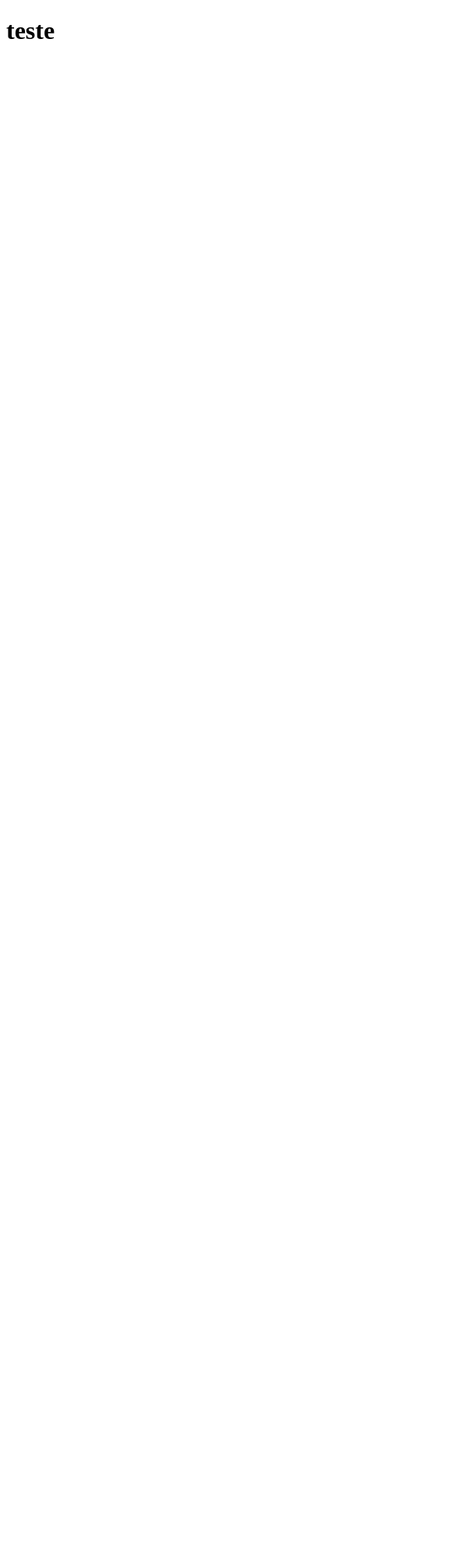
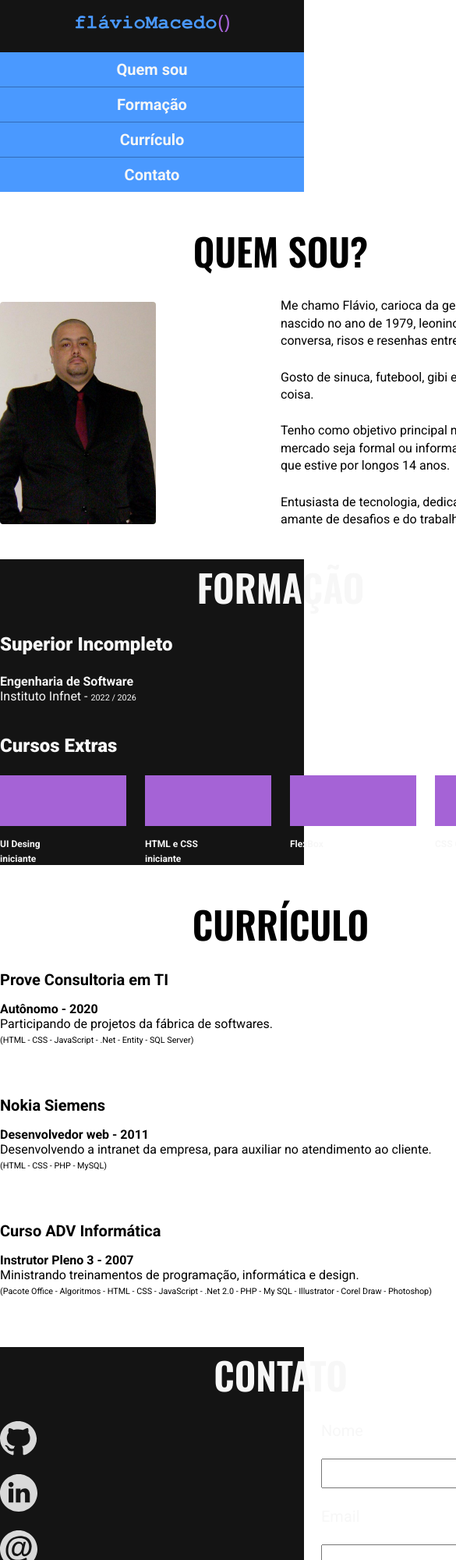
Before and after one commit to MacedoFlavio/MyPage, a plain HTML site: page index.html in a window 390 px wide. Shown: the top 2000 px of the page at 78% size, 585 px wide, since content can reach past the window. Before the commit the page ends 865 px from the top, so only its background shows below. Drawn offline with nearby package versions, Linux system fonts and the light colour scheme.

Commit message:
entrega do trabalho TP 10 - completo data 20220803

```diff
--- /dev/null
+++ b/css/contato.css
@@ -0,0 +1,45 @@
+.contato {
+  display: grid;
+  grid-template-areas:
+    "title title"
+    "listIcons form";
+  justify-content: space-between;
+  align-content: start;
+}
+
+.contato h1 {
+  grid-area: title;
+}
+
+.contato-icons {
+  grid-area: listIcons;
+  display: flex;
+  flex-direction: column;
+  gap: 1.5rem;
+  width: 3rem;
+}
+
+.contato-form form {
+  grid-area: form;
+  display: flex;
+  flex-direction: column;
+  gap: 1.5rem;
+}
+
+.contato-form form input[type="text"],
+.contato-form form input[type="email"] {
+  width: 18.75rem;
+  height: 2rem;
+}
+
+.contato-form form label {
+  font-size: 1.25rem;
+}
+
+button {
+  display: block;
+  width: 150px;
+  height: 40px;
+  background: #4a99ff;
+  border-radius: 4px;
+}
--- /dev/null
+++ b/css/curriculo.css
@@ -0,0 +1,16 @@
+.curriculo-descricao-itens {
+  margin-bottom: 4rem;
+}
+
+.curriculo-descricao-itens h3 {
+  font-size: 1.25rem;
+  margin-bottom: 1rem;
+}
+
+.curriculo-descricao-itens h5 {
+  font-size: 1rem;
+}
+
+.curriculo-descricao-itens span {
+  font-size: 0.675rem;
+}
--- /dev/null
+++ b/css/footer.css
@@ -0,0 +1,11 @@
+footer {
+  display: grid;
+  grid-template-columns: 1fr 1fr;
+  justify-items: end;
+  align-items: center;
+}
+
+.footer-icons ul {
+  display: flex;
+  gap: 1.5rem;
+}
--- /dev/null
+++ b/css/formacao.css
@@ -0,0 +1,27 @@
+.formacao-info h1,
+h2 {
+  margin-bottom: 1.5rem;
+}
+
+.formacao-info p span {
+  font-size: 0.675rem;
+}
+
+.formacao-cursoExtras h2 {
+  margin-top: 2.5rem;
+}
+
+.formacao-certificados {
+  display: flex;
+  flex: 1;
+  gap: 1.5rem;
+}
+
+.formacao-certificados-itens img {
+  margin-bottom: 0.75rem;
+}
+
+.formacao-certificados-itens span {
+  font-size: 0.75rem;
+  font-weight: 600;
+}
--- /dev/null
+++ b/css/global.css
@@ -0,0 +1,75 @@
+body,
+html,
+h1,
+h2,
+h3,
+h5,
+p,
+ul,
+li,
+a,
+img {
+  margin: 0;
+  padding: 0;
+  box-sizing: border-box;
+}
+
+body {
+  font-family: "Roboto", sans-serif;
+}
+
+ul {
+  list-style: none;
+}
+
+a {
+  text-decoration: none;
+}
+
+img {
+  width: 100%;
+  max-width: 200px;
+  display: block;
+}
+
+p {
+  font-size: 1rem;
+  font-weight: 400;
+}
+
+h1 {
+  font-family: "Oswald", sans-serif;
+  text-transform: uppercase;
+  font-size: 3rem;
+  text-align: center;
+  margin-bottom: 1.5rem;
+}
+
+h2 {
+  font-size: 1, 25rem;
+  font-weight: 900;
+}
+
+h3 {
+  font-size: 1rem;
+  font-weight: 700;
+}
+
+#quemsou,
+#formacao,
+#curriculo,
+#contato {
+  width: 45rem;
+  margin: 2.5rem auto;
+}
+
+.row {
+  width: 100%;
+  background: #141414;
+  color: #f7f7f7;
+  padding: 1.5rem 0;
+}
+
+.row:nth-child(5) {
+  margin-bottom: 20rem;
+}
--- /dev/null
+++ b/css/header.css
@@ -0,0 +1,78 @@
+.header {
+  display: grid;
+  grid-template-columns: 12.5rem 1fr;
+  align-items: center;
+  min-height: 7.5rem;
+  padding: 1.25rem;
+}
+
+.header-menu ul {
+  display: flex;
+  justify-content: end;
+  gap: 1.25rem;
+}
+
+.header-menu a {
+  color: #f7f7f7;
+  font-size: 1.25rem;
+  font-weight: 600;
+  padding: 0.625rem 1.25rem;
+  background: #4a99ff;
+  display: inline-block;
+  border-radius: 4px;
+  transition: 0.2s;
+}
+
+.header-menu a:hover {
+  background: #336cb7;
+  color: #4a99ff;
+}
+
+/* medias header */
+@media (max-width: 50rem) {
+  .header {
+    grid-template-columns: 1fr;
+    padding: 1rem;
+    justify-items: center;
+    gap: 1.25rem;
+  }
+
+  .row {
+    padding: 0;
+  }
+}
+
+@media (max-width: 37.5rem) {
+  .header {
+    grid-template-columns: 1fr;
+    padding: 0;
+    justify-items: center;
+    gap: 1.25rem;
+  }
+  .header-logo {
+    margin-top: 0.5rem;
+  }
+
+  .header-menu {
+    width: 100%;
+  }
+
+  .header-menu ul {
+    flex-wrap: wrap;
+    gap: 0;
+  }
+
+  .header-menu li {
+    width: 100%;
+  }
+
+  .header-menu li + li {
+    border-top: 1px solid #336cb7;
+  }
+
+  .header-menu a {
+    display: block;
+    text-align: center;
+    border-radius: 0;
+  }
+}
--- /dev/null
+++ b/css/quemsou.css
@@ -0,0 +1,17 @@
+.quemsou-layout {
+  display: grid;
+  grid-template-columns: 1fr 1fr;
+  align-items: center;
+}
+
+.quemsou-foto img {
+  border-radius: 4px;
+}
+
+.quemsou-descricao p {
+  line-height: 1.4;
+}
+
+.quemsou-descricao p + p {
+  margin-top: 1.5rem;
+}
--- /dev/null
+++ b/css/style.css
@@ -0,0 +1,7 @@
+@import url("./global.css");
+@import url("./header.css");
+@import url("./quemsou.css");
+@import url("./formacao.css");
+@import url("./curriculo.css");
+@import url("./contato.css");
+@import url("./footer.css");
--- a/index.html
+++ b/index.html
@@ -1,23 +1,189 @@
 <!DOCTYPE html>
-<html>
+<html lang="pt-br">
 
 <head>
-  <meta charset="utf-8">
-  <meta name="viewport" content="width=device-width">
-  <title>replit</title>
-  <link href="style.css" rel="stylesheet" type="text/css" />
+  <meta charset="UTF-8">
+  <meta http-equiv="X-UA-Compatible" content="IE=edge">
+  <meta name="viewport" content="width=device-width, initial-scale=1.0">
+  <link rel="preconnect" href="https://fonts.googleapis.com">
+  <link rel="preconnect" href="https://fonts.gstatic.com" crossorigin>
+  <link href="https://fonts.googleapis.com/css2?family=Roboto:wght@400;700;900&display=swap" rel="stylesheet">
+  <link href="https://fonts.googleapis.com/css2?family=Oswald:wght@600&display=swap" rel="stylesheet">
+  <link rel="stylesheet" href="./css/style.css">
+  <title>Flávio Macedo</title>
 </head>
 
 <body>
 
-  <script src="script.js"></script>
+  <div class="row">
+    <header class="header">
+      <div class="header-logo">
+        <img src="./img/logo.svg" alt="Logo Flávio Macedo">
+      </div>
 
+      <nav class="header-menu">
+        <ul>
+          <li><a href="#quemsou">Quem sou</a></li>
+          <li><a href="#formacao">Formação</a></li>
+          <li><a href="#curriculo">Currículo</a></li>
+          <li><a href="#contato">Contato</a></li>
+        </ul>
+      </nav>
+    </header>
+  </div>
 
-  <h1>teste</h1>
-  <!--
-This script places a badge on your repl's full-browser view back to your repl's cover page. Try various colors for the theme: dark, light, red, orange, yellow, lime, green, teal, blue, blurple, magenta, pink!
--->
-  <script src="https://replit.com/public/js/replit-badge.js" theme="blue" defer></script>
+  <!-- Quem sou -->
+  <section class="quemsou" id="quemsou">
+    <h1>quem sou?</h1>
+    <div class="quemsou-layout">
+      <div class="quemsou-foto">
+        <img src="./img/foto.jpg" alt="Foto Perfil">
+      </div>
+      <div class="quemsou-descricao">
+        <p>
+          Me chamo Flávio, carioca da gema, vascaíno, nascido no ano de 1979, leonino, amante de boa conversa, risos e
+          resenhas entre família e amigos.
+        </p>
+        <p>
+          Gosto de sinuca, futebool, gibi e inventar alguma coisa.
+        </p>
+        <p>
+          Tenho como objetivo principal me realocar no mercado seja formal ou informalmente, mercado que estive por
+          longos 14 anos.
+        </p>
+        <p>
+          Entusiasta de tecnologia, dedicado, proeficiente, amante de desafios e do trabalho em grupo.
+        </p>
+      </div>
+    </div>
+  </section>
+
+  <!-- Formação -->
+  <div class="row">
+    <section id="formacao">
+      <div class="formacao-info">
+        <h1>formação</h1>
+        <h2>Superior Incompleto</h2>
+        <h3>Engenharia de Software</h3>
+        <p>Instituto Infnet - <span>2022 / 2026</span></p>
+      </div>
+      <div class="formacao-cursoExtras">
+        <h2>Cursos Extras</h2>
+        <div class="formacao-certificados">
+          <div class="formacao-certificados-itens">
+            <img src="./img/Rectangle 5.png" alt="">
+            <span class="formacao-rotulo">UI Desing <br />iniciante</span>
+          </div>
+          <div class="formacao-certificados-itens">
+            <img src="./img/Rectangle 5.png" alt="">
+            <span class="formacao-rotulo"> HTML e CSS <br />iniciante</span>
+          </div>
+          <div class="formacao-certificados-itens">
+            <img src="./img/Rectangle 5.png" alt="">
+            <span class="formacao-rotulo">FlexBox</span>
+          </div>
+          <div class="formacao-certificados-itens">
+            <img src="./img/Rectangle 5.png" alt="">
+            <span class="formacao-rotulo">CSS Grid</span>
+          </div>
+        </div>
+      </div>
+    </section>
+  </div>
+
+  <!-- Currículo -->
+  <section id="curriculo">
+    <h1>currículo</h1>
+    <div class="curriculo-descricao">
+      <div class="curriculo-descricao-itens">
+        <h3>Prove Consultoria em TI</h3>
+        <h5>Autônomo - 2020</h5>
+        <p>
+          Participando de projetos da fábrica de softwares.
+        </p>
+        <p>
+          <span>(HTML - CSS - JavaScript - .Net - Entity - SQL Server)</span>
+        </p>
+      </div>
+
+      <div class="curriculo-descricao-itens">
+        <h3>Nokia Siemens</h3>
+        <h5>Desenvolvedor web - 2011</h5>
+        <p>
+          Desenvolvendo a intranet da empresa, para auxiliar no atendimento ao cliente.
+        </p>
+        <p>
+          <span>(HTML - CSS - PHP - MySQL)</span>
+        </p>
+      </div>
+
+      <div class="curriculo-descricao-itens">
+        <h3>Curso ADV Informática</h3>
+        <h5>Instrutor Pleno 3 - 2007</h5>
+        <p>
+          Ministrando treinamentos de programação, informática e design.
+        </p>
+        <p>
+          <span>(Pacote Office - Algoritmos - HTML - CSS - JavaScript - .Net 2.0 - PHP - My SQL - Illustrator - Corel
+            Draw - Photoshop)</span>
+        </p>
+      </div>
+    </div>
+  </section>
+
+  <!-- Contato -->
+  <div class="row">
+
+    <section class="contato" id="contato">
+      <h1>contato</h1>
+      <div class="contato-icons">
+        <div>
+          <img src="./img/github.svg" alt="icone Github">
+        </div>
+        <div>
+          <img src="./img/linkein.svg" alt="icone LinkedIn">
+        </div>
+        <div>
+          <img src="./img/arroba.svg" alt="icone Email">
+        </div>
+        <div>
+          <img src="./img/whatsapp.svg" alt="icone Whatsapp">
+        </div>
+      </div>
+      <div class="contato-form">
+        <form action="">
+          <label for="Nome">Nome</label>
+          <input type="text" name="nome" id="nome">
+          <label for="Email">Email</label>
+          <input type="email" name="email" id="email">
+          <button> Enviar</button>
+        </form>
+      </div>
+
+    </section>
+  </div>
+
+  <div class="row">
+    <footer>
+      <p>flavio.macedo@al.infnet.edu.br</p>
+      <div class="footer-icons">
+        <ul>
+          <li><a href=""><img src="./img/github.svg" alt="icone Github"></a></li>
+          <li><a href=""><img src="./img/linkein.svg" alt="icone LinkedIn"></a></li>
+          <li><a href=""><img src="./img/arroba.svg" alt="icone Email"></a></li>
+          <li><a href=""><img src="./img/whatsapp.svg" alt="icone Whatsapp"></a></li>
+        </ul>
+      </div>
+    </footer>
+  </div>
+  <script src="./js/script.js"></script>
 </body>
 
 </html>
+<!--
+This script places a badge on your repl's full-browser view back to your repl's cover page. Try various colors for the theme: dark, light, red, orange, yellow, lime, green, teal, blue, blurple, magenta, pink!
+-->
+<script src="https://replit.com/public/js/replit-badge.js" theme="blue" defer></script>
+</body>
+
+</html>
--- a/style.css
+++ /dev/null
@@ -1,4 +0,0 @@
-html, body {
-  height: 100%;
-  width: 100%;
-}
```
Also changed, not shown: img/Rectangle 5.png (added), img/arroba.svg (added), img/foto.jpg (added), img/github.svg (added), img/linkein.svg (added), img/logo.svg (added), img/whatsapp.svg (added).
